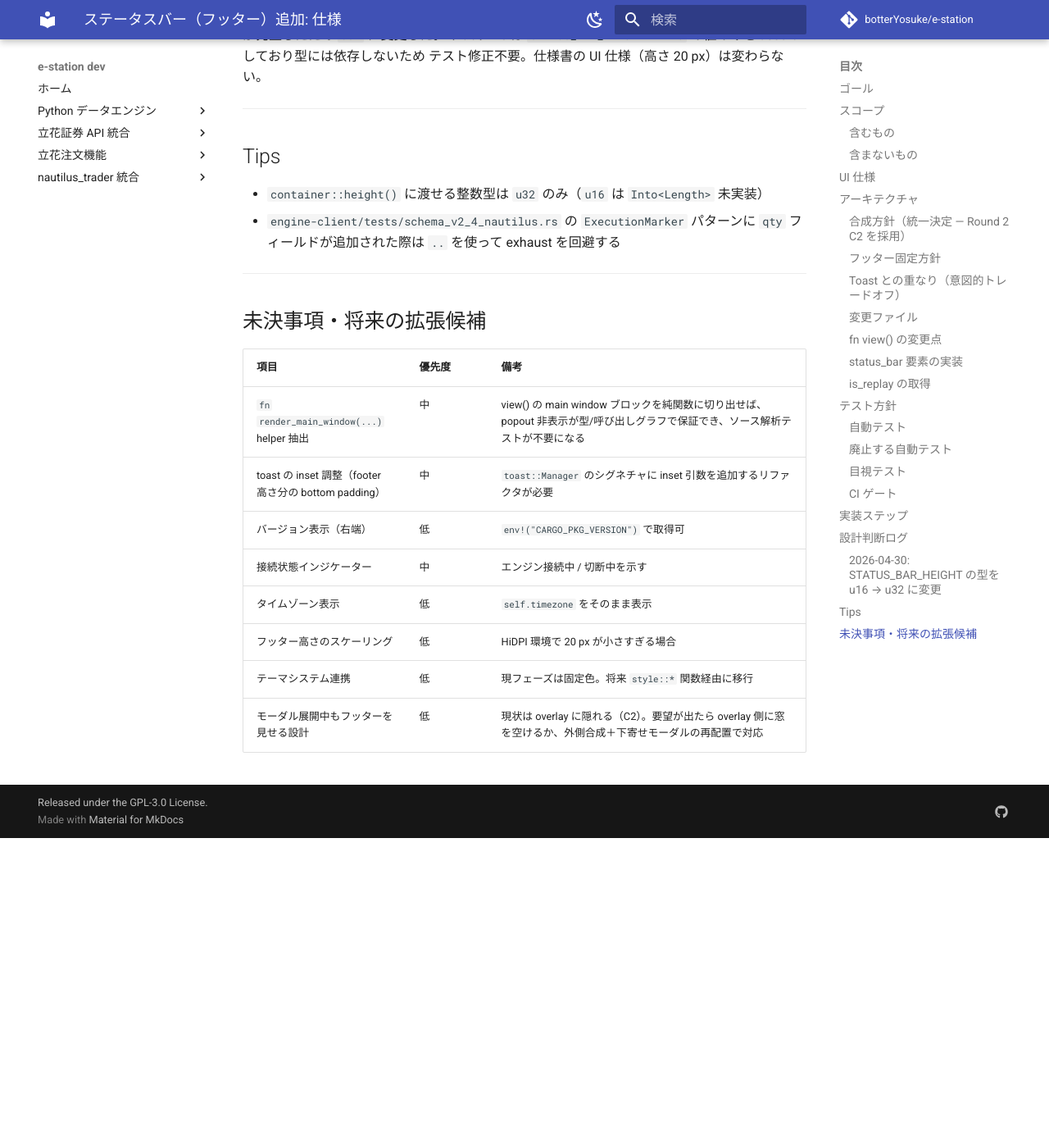
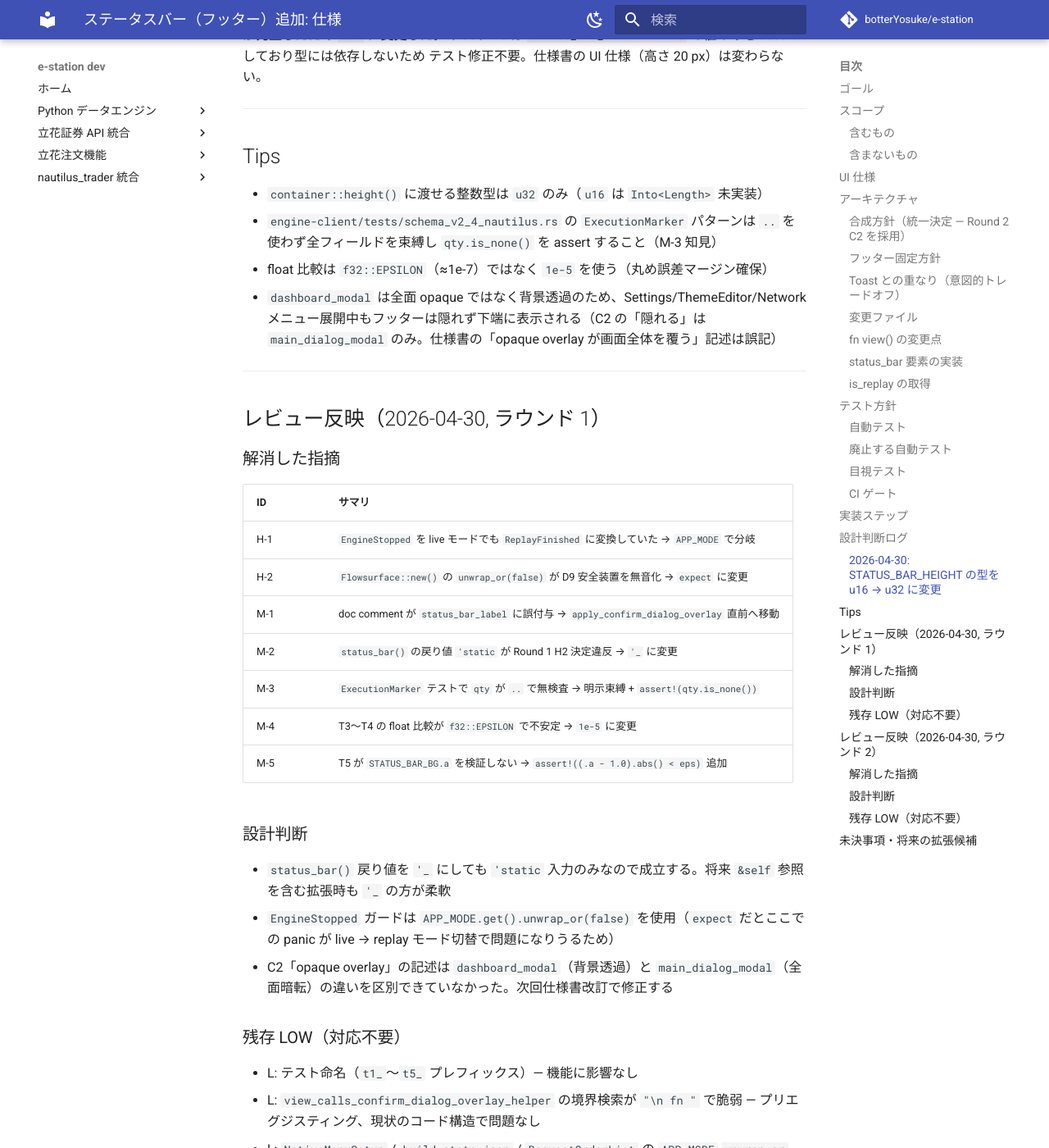
Before and after one commit to botterYosuke/e-station, an MkDocs documentation site: the page built from docs/✅menu-and-footer/footer-impl.md, in a window 1280 px wide and 1400 px high, scrolled down 6924 px. Shown: the whole window at 82% size. Built offline with MkDocs 1.6.1 and Material for MkDocs 9.7.7, drawn with Linux system fonts in a browser that asks for light colours; comment, search, counter and statistics services are not loaded; before the commit the page ends 7946 px from its top, so only the background shows below that; some of the changed text lies outside the part shown.

Commit message:
フッター実装完了

```diff
--- a/docs/✅menu-and-footer/footer-impl.md
+++ b/docs/✅menu-and-footer/footer-impl.md
@@ -274,8 +274,60 @@ cargo test --workspace
 ## Tips
 
 - `container::height()` に渡せる整数型は `u32` のみ（`u16` は `Into<Length>` 未実装）
-- `engine-client/tests/schema_v2_4_nautilus.rs` の `ExecutionMarker` パターンに
-  `qty` フィールドが追加された際は `..` を使って exhaust を回避する
+- `engine-client/tests/schema_v2_4_nautilus.rs` の `ExecutionMarker` パターンは
+  `..` を使わず全フィールドを束縛し `qty.is_none()` を assert すること（M-3 知見）
+- float 比較は `f32::EPSILON`（≈1e-7）ではなく `1e-5` を使う（丸め誤差マージン確保）
+- `dashboard_modal` は全面 opaque ではなく背景透過のため、Settings/ThemeEditor/Network
+  メニュー展開中もフッターは隠れず下端に表示される（C2 の「隠れる」は `main_dialog_modal`
+  のみ。仕様書の「opaque overlay が画面全体を覆う」記述は誤記）
+
+---
+
+## レビュー反映（2026-04-30, ラウンド 1）
+
+### 解消した指摘
+
+| ID | サマリ |
+|----|--------|
+| H-1 | `EngineStopped` を live モードでも `ReplayFinished` に変換していた → `APP_MODE` で分岐 |
+| H-2 | `Flowsurface::new()` の `unwrap_or(false)` が D9 安全装置を無音化 → `expect` に変更 |
+| M-1 | doc comment が `status_bar_label` に誤付与 → `apply_confirm_dialog_overlay` 直前へ移動 |
+| M-2 | `status_bar()` の戻り値 `'static` が Round 1 H2 決定違反 → `'_` に変更 |
+| M-3 | `ExecutionMarker` テストで `qty` が `..` で無検査 → 明示束縛 + `assert!(qty.is_none())` |
+| M-4 | T3〜T4 の float 比較が `f32::EPSILON` で不安定 → `1e-5` に変更 |
+| M-5 | T5 が `STATUS_BAR_BG.a` を検証しない → `assert!((.a - 1.0).abs() < eps)` 追加 |
+
+### 設計判断
+
+- `status_bar()` 戻り値を `'_` にしても `'static` 入力のみなので成立する。将来 `&self` 参照を含む拡張時も `'_` の方が柔軟
+- `EngineStopped` ガードは `APP_MODE.get().unwrap_or(false)` を使用（`expect` だとここでの panic が live → replay モード切替で問題になりうるため）
+- C2「opaque overlay」の記述は `dashboard_modal`（背景透過）と `main_dialog_modal`（全面暗転）の違いを区別できていなかった。次回仕様書改訂で修正する
+
+### 残存 LOW（対応不要）
+
+- L: テスト命名（`t1_`〜`t5_` プレフィックス）— 機能に影響なし
+- L: `view_calls_confirm_dialog_overlay_helper` の境界検索が `"\n    fn "` で脆弱 — プリエグジスティング、現状のコード構造で問題なし
+- L: `NativeMenuSetup` / `build_state_json` / `RequestOrderList` の `APP_MODE` `unwrap_or` — プリエグジスティング、別フェーズで一括修正候補
+
+---
+
+## レビュー反映（2026-04-30, ラウンド 2）
+
+### 解消した指摘
+
+| ID | サマリ |
+|----|--------|
+| R2-M-1 | `ReplayFinished` ハンドラで `_res` 握り潰し → `Ok/Err` 分岐 + エラートースト追加 |
+| R2-M-2 | `EngineStopped` アームの `unwrap_or(false)` に理由コメントを追記 |
+
+### 設計判断
+
+- **`status_bar()` の `'static`**: `'_` は入力参照が無いため lifetime elision が機能せずコンパイルエラー（E0106）。`'static` を維持し、理由をコメントで明記した（`'static` は `'_` のサブタイプなので呼び出し元 `view()` での利用に問題なし）
+- **`EngineStopped` の `unwrap_or(false)`**: ランタイムイベントハンドラでの `false`（live 扱い）フォールバックは意図的。`expect` は初期化パス（`Flowsurface::new`）に限定し、ランタイムパスでは安全なフォールバックを許容する設計方針を確定
+
+### 残存 LOW（対応不要）
+
+- L: テスト命名（`t1_`〜`t5_` プレフィックス）— 機能に影響なし
 
 ---
 
```
Also changed, not shown: 2 other files.
